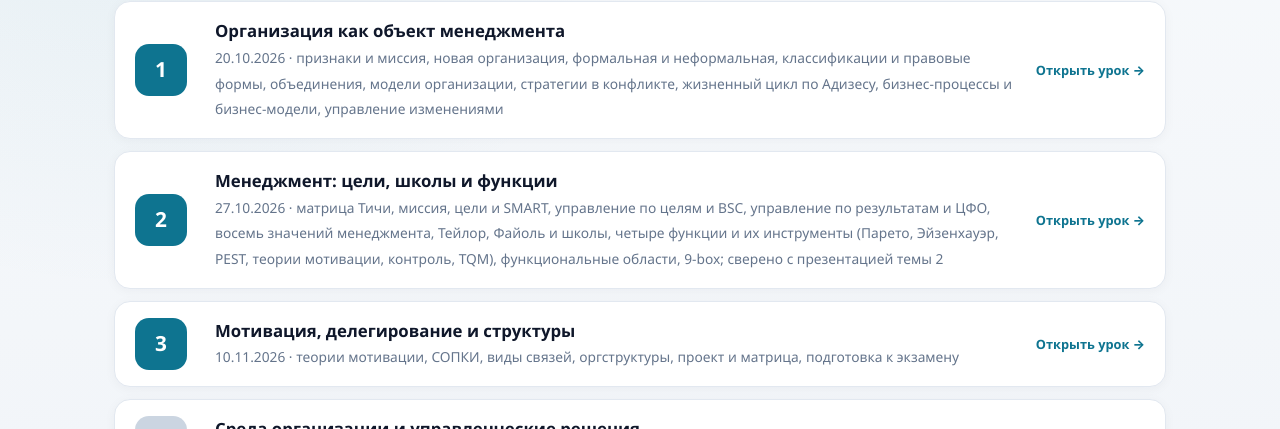
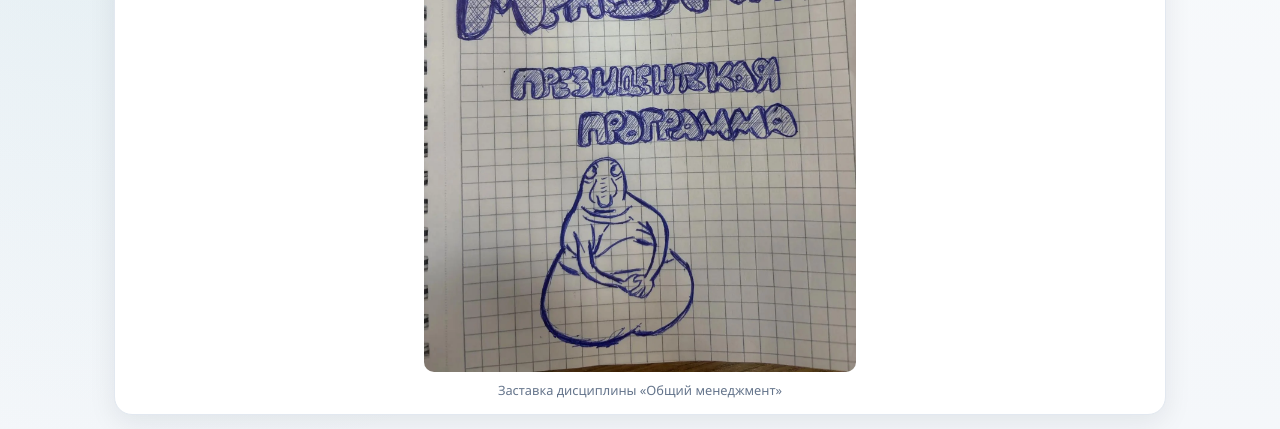
Before and after one commit to IlyaYar1986/uch, a plain HTML site: page Дисциплины/Общий менеджмент/index.html in a window 1280 px wide. Shown: the part 309-738 px from the top of the page. Drawn offline with Linux system fonts and the light colour scheme.

Commit message:
Добавить рукописную заставку общего менеджмента

```diff
--- a/Дисциплины/Общий менеджмент/index.html
+++ b/Дисциплины/Общий менеджмент/index.html
@@ -15,6 +15,9 @@ body{font-family:'Segoe UI',system-ui,-apple-system,sans-serif;color:var(--text)
 h1{font-size:clamp(1.9rem,4.5vw,3rem);font-weight:900;letter-spacing:-1px;line-height:1.12;margin-bottom:10px}
 h1 em{font-style:normal;color:var(--acc)}
 .sub{color:var(--muted);font-size:1rem;max-width:720px;margin-bottom:34px}
+.splash{margin:0 0 30px;padding:14px;background:#fff;border:1px solid var(--border);border-radius:18px;box-shadow:0 8px 28px rgba(15,23,42,.08);text-align:center}
+.splash img{display:block;width:auto;max-width:100%;max-height:72vh;margin:auto;object-fit:contain;border-radius:10px}
+.splash figcaption{margin-top:8px;color:var(--muted);font-size:.8rem}
 h2{font-size:1.25rem;font-weight:800;margin:0 0 14px}
 .list{display:flex;flex-direction:column;gap:12px;margin-bottom:38px}
 .lesson{display:grid;grid-template-columns:64px 1fr auto;gap:16px;align-items:center;background:var(--card);border:1px solid var(--border);border-radius:16px;padding:16px 20px;text-decoration:none;color:inherit;box-shadow:0 2px 12px rgba(15,23,42,.04);transition:transform .15s,box-shadow .15s}
@@ -37,6 +40,7 @@ a.extra:hover{transform:translateY(-2px)}
 <body>
 <main class="wrap">
   <a class="back" href="../../index.html">← Все дисциплины</a>
+  <figure class="splash"><img src="png/zanyatie_00/00_zastavka.webp" width="1440" height="1920" alt="Рукописная заставка курса «Общий менеджмент»: признаки организации и модели. Внизу нарисован руководитель. На фоне страницы в клетку."><figcaption>Заставка дисциплины «Общий менеджмент»</figcaption></figure>
   <h1><em>Общий</em> менеджмент</h1>
   <p class="sub">«Общий менеджмент и методы принятия управленческих решений». Преподаватель — А. Н. Дугин. Четыре занятия: организация, менеджмент, оргструктуры, среда и управленческие решения. Экзамен — тест в конце курса.</p>
   <h2>Уроки</h2>
```
Also changed, not shown: Дисциплины/Общий менеджмент/png/zanyatie_00/00_zastavka.webp (added).
